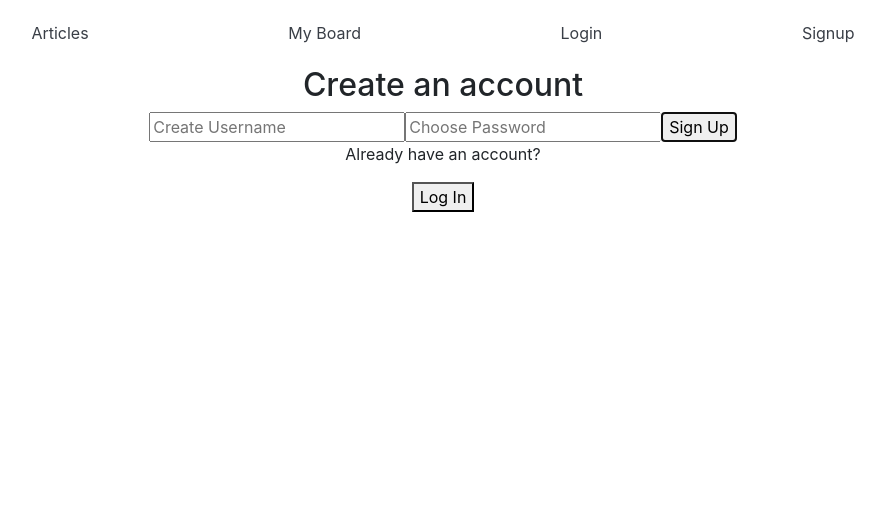
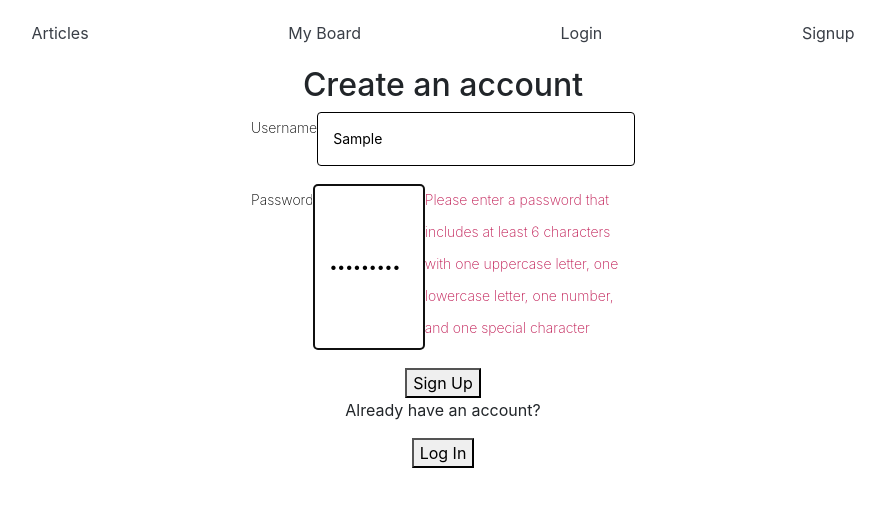
Before and after one commit to FT-BW-Pintereach/front-end, a React (Create React App) app in the folder pintereach/: page /signup in a window 1280 px wide. Both pictures are taken after typing "Sample", "Sample123" into the empty fields and a click on the button "Sign Up". Shown: the top 506 px of the page, without its empty margins (197-1082 px from the left). Built offline with nearby package versions, Linux system fonts and the light colour scheme; no server answers; the HTML template or start-up script is replaced by a standard one.

Commit message:
form validation added
Co-authored-by: vanesa-tamu <60890822+vanesa-tamu@users.noreply.github.com>

```diff
--- a/pintereach/src/App.css
+++ b/pintereach/src/App.css
@@ -58,6 +58,7 @@ div .card-footer{
 }
 
 div .category-card{
+  width: 28%;
   max-width:28%;
   margin:1%;
   padding:5%;
@@ -71,3 +72,9 @@ div .category-card{
   margin-top:8%;
 
 }
+
+.heart-icon{
+  font-size: 1.5rem;
+  color: lightgray;
+
+}
--- a/pintereach/src/App.js
+++ b/pintereach/src/App.js
@@ -35,13 +35,14 @@ function App() {
 		axiosWithAuth()
 			.get(`/categories/${userId}/articles`)
 			.then(res => {
-				// console.log(res.data.art);
+				// console.log("fetch art from cat", res.data.art);
 				dispatch({ type: "FETCH_USERARTICLES", payload: res.data.art });
 			})
 			.catch(err => {
 				console.log(err);
 			});
 	}
+
 
 	return (
 		<Router>
--- a/pintereach/src/components/ArticlesFromCat.js
+++ b/pintereach/src/components/ArticlesFromCat.js
@@ -1,6 +1,9 @@
 import React, { useEffect, useContext } from "react";
 import { ArticlesContext } from "../contexts/ArticlesContext";
-import { Card, CardImg, CardBody, CardTitle, CardFooter } from "reactstrap";
+import { DeleteArticle } from "./DeleteArticle";
+
+import { Card, CardImg, CardBody, CardTitle, CardFooter, Button } from "reactstrap";
+
 
 const ArticlesFromCat = props => {
 
@@ -17,7 +20,9 @@ const ArticlesFromCat = props => {
     const filtered = state.userArticles.filter(item => {
 
         return catId == item.category_id
-    });
+	});
+
+	console.log("userARt", state.userArticles);
 
 	return (
 		<div className="articles-container">
@@ -34,6 +39,7 @@ const ArticlesFromCat = props => {
 							</CardTitle>
 							<CardFooter>
 								<p>{article.author}</p>
+								<DeleteArticle catId={catId}/>
 							</CardFooter>
 						</CardBody>
 					</Card>
@@ -43,10 +49,4 @@ const ArticlesFromCat = props => {
 	);
 };
 
-// title: "Mnuchin to work with Congress on funding package for coronavirus"
-// url: "https://www.wsj.com/articles/g7-finance-ministers-central-bankers-stand-ready-to-cooperate-further-to-address-coronavirus-11583240339"
-// urlToImage: "http://s.marketwatch.com/public/resources/MWimages/MW-GK371_mnuchi_ZG_20180605201729.jpg"
-// user_id: 1
-// author: "Kate Davidson"
-
 export default ArticlesFromCat;
--- a/pintereach/src/components/BoardForm.js
+++ b/pintereach/src/components/BoardForm.js
@@ -7,6 +7,7 @@ import UserCarousel from "./UserCarousel.js";
 import { Collapse, Button, CardBody, Card, Badge } from "reactstrap";
 import "./UserHome.css";
 import { FaRegTrashAlt } from "react-icons/fa";
+import { FaHeart } from "react-icons/fa";
 
 
 function BoardForm(props) {
@@ -23,6 +24,10 @@ function BoardForm(props) {
 	const [isOpen, setIsOpen] = useState(false);
 
 	const toggle = () => setIsOpen(!isOpen);
+
+	const [heart, setHeart] = useState(false);
+
+	const toggleFav = () => setHeart(!heart)
 
 	useEffect(() => {
 		fetchCategories();
@@ -56,11 +61,13 @@ function BoardForm(props) {
 									onClick={() => props.history.push(`/catart/${category.id}`)}
 								>
 									{category.name}
+
 									<br/><Badge className="badge" color="info">{state.userArticles.filter(item => {
 										return category.id == item.category_id;
 									}).length}
 									</Badge>
 								</h4>
+								< FaHeart className="heart-icon" onClick={toggleFav} />
 							</CardBody>
 
 							<Collapse isOpen={isOpen}>
--- a/pintereach/src/components/BoardFormModal.js
+++ b/pintereach/src/components/BoardFormModal.js
@@ -27,8 +27,6 @@ const BoardFormModal = props => {
 	//state for category (i.e. cat) state in this form
 	// const [cat, setCat] = useState({ name: "" });
 
-
-
 	// const changeHandler = e => {
 	// 	setCat({ ...cat, [e.target.name]: e.target.value });
 	// };
@@ -39,7 +37,6 @@ const BoardFormModal = props => {
 	// 	setCat({ name: "" });
 	// };
 	// console.log("category state!", cat);
-
 
 	//data state
 	const { fetchCategories } = useContext(ArticlesContext);
@@ -100,7 +97,6 @@ const BoardFormModal = props => {
 								type="string"
 								value={data.name}
 								onChange={handleInputChange}
-								required
 							/>
 						</FormGroup>
 					</ModalBody>
--- /dev/null
+++ b/pintereach/src/components/DeleteArticle.js
@@ -0,0 +1,41 @@
+import React, { useEffect, useState } from "react";
+import { axiosWithAuth } from "../utils/axiosWithAuth";
+import { Button } from "reactstrap";
+
+export const DeleteArticle = props => {
+
+    const [data, setData] = useState([]);
+
+	useEffect(() => {
+		axiosWithAuth()
+			.get(`articles/${props.catId}`)
+			.then(res => {
+                console.log("fetch all from cat", res.data);
+                setData(res.data)
+            })
+			.catch(err => {
+				console.log(err);
+			});
+	}, []);
+
+    console.log("data", data)
+
+    const id = data.map(article => {
+        return article.id;
+    });
+
+    console.log("id", id);
+
+	const deleteArticle = id => {
+		axiosWithAuth()
+			.delete(`/articles/${id}`)
+			.then(res => {
+				console.log("delete art", res);
+			})
+			.catch(err => {
+				console.log("error", err);
+			});
+	};
+
+	return <Button onClick={deleteArticle}>delete</Button>;
+};
--- a/pintereach/src/components/Login.js
+++ b/pintereach/src/components/Login.js
@@ -1,31 +1,16 @@
-import React, { useState } from "react";
+import React from "react";
 import { axiosWithAuth } from "../utils/axiosWithAuth";
+import { useForm, ErrorMessage } from 'react-hook-form'
+
+import './SignandLog.css'
+const Login = props => {
+	const { register, handleSubmit, errors } = useForm()
 
 
-const Login = props => {
-	const initialState = {
-		username: "",
-		password: ""
-	};
-
-	const [data, setData] = useState(initialState);
-
-	const handleInputChange = event => {
-		setData({
-			...data,
-			[event.target.name]: event.target.value
-		});
-	};
-
-	const handleFormSubmit = event => {
-		event.preventDefault();
+	const onSubmit = value => {
 		axiosWithAuth()
-			.post("/auth/login", {
-				username: data.username,
-				password: data.password
-			})
+			.post("/auth/login", value)
 			.then(res => {
-				// console.log("from login", res);
 				window.localStorage.setItem("token", res.data.token);
 				window.localStorage.setItem("id", res.data.id);
 				props.history.push("/articles");
@@ -33,33 +18,40 @@ const Login = props => {
 			})
 			.catch(error => {
 				console.log(error);
-				setData(initialState);
 			});
 	};
 
 	return (
 		<div>
 			<h2>Log in to start browsing articles</h2>
-			<form onSubmit={handleFormSubmit}>
+			<form onSubmit={handleSubmit(onSubmit)}  className='form-sign'>
+				<label>
+					Username
 					<input
 						type="string"
 						placeholder="Username"
-					value={data.username}
 						name="username"
 						id="username"
-					onChange={handleInputChange}
-					required
+						ref={register({
+							required: 'Required'
+						  })}
 					/>
+				<ErrorMessage errors={errors} name='username' as='p' className='login-err'/>
+				</label>
 
+				<label>
+					Password
 					<input
 						type="password"
 						placeholder="Password"
-					value={data.password}
 						name="password"
 						id="password"
-					onChange={handleInputChange}
-					required
+						ref={register({
+							required: 'Required'
+						  })}
 					/>
+					<ErrorMessage errors={errors} name='password' as='p' className='login-err'/>
+				</label>
 
 				<button type="submit">Log In</button>
 			</form>
--- /dev/null
+++ b/pintereach/src/components/SignandLog.css
@@ -0,0 +1,37 @@
+.signup-err {
+	color: #bf1650;
+}
+
+.login-err {
+	color: #bf1650;
+}
+
+.form-sign {
+	width: 100%;
+	margin: 0 auto;
+	display: flex;
+	flex-wrap: wrap;
+	flex-direction: column;
+	align-items: center;
+}
+
+input {
+	display: block;
+	box-sizing: border-box;
+	width: 100%;
+	border-radius: 4px;
+	border: 1px solid black;
+	padding: 10px 15px;
+	margin-bottom: 10px;
+	font-size: 14px;
+}
+
+label {
+	width: 30%;
+	line-height: 2rem;
+	text-align: left;
+	display: flex;
+	color: black;
+	font-size: 14px;
+	font-weight: 200;
+}
--- a/pintereach/src/components/Signup.js
+++ b/pintereach/src/components/Signup.js
@@ -1,75 +1,86 @@
 import React, { useState } from "react";
 import { axiosWithAuth } from "../utils/axiosWithAuth";
-import { useForm } from 'react-hook-form'
+import { useForm, ErrorMessage } from "react-hook-form";
+import "./SignandLog.css";
 const Signup = props => {
+	const { register, handleSubmit, errors } = useForm();
 
-	const { register, handleSubmit, errors } = useForm();
-	//const onSubmit = () => {}
-
-
-	const initialState = {
-		username: "",
-		password: ""
-	};
-
-	const [data, setData] = useState(initialState);
-
-	const handleInputChange = event => {
-		setData({
-			...data,
-			[event.target.name]: event.target.value
-		});
-	};
-
-	const handleFormSubmit = event => {
-		event.preventDefault();
+	const onSubmit = value => {
 		axiosWithAuth()
-			.post("/auth/register", {
-				username: data.username,
-				password: data.password
-			})
+			.post("/auth/register", value)
 			.then(res => {
-				console.log("from signup", res);
+				console.log("from signup!!", res);
+				// alert("successfully registered!");
 				window.localStorage.setItem("token", res.data.token);
-				// window.localStorage.setItem("id", res.data.id);
 				props.history.push("/");
-				// setData(initialState);
 			})
 			.catch(error => {
 				console.log(error);
-				setData(initialState);
 			});
 	};
 
 	return (
 		<div>
 			<h2>Create an account</h2>
-			<form onSubmit={handleFormSubmit}>
+			<form onSubmit={handleSubmit(onSubmit)} className="form-sign">
+				<label>
+					Username
 					<input
 						type="string"
 						placeholder="Create Username"
-					value={data.username}
 						name="username"
 						id="username"
-					onChange={handleInputChange}
-					required
+						ref={register({
+							required: "Required",
+							pattern: {
+								value: /^[a-z0-9_-]{3,16}$/gi,
+								message: "Please enter a minimum length of 3"
+							}
+						})}
 					/>
+					<ErrorMessage
+						errors={errors}
+						name="username"
+						as="p"
+						className="signup-err"
+					/>
+				</label>
 
+				<label>
+					Password
 					<input
 						type="password"
 						placeholder="Choose Password"
-					value={data.password}
 						name="password"
 						id="password"
-					onChange={handleInputChange}
-					required
+						ref={register({
+							required: "Required",
+							pattern: {
+								value: /(?=^.{6,}$)((?=.*\w)(?=.*[A-Z])(?=.*[a-z])(?=.*[0-9])(?=.*[|!"$%&\/\(\)\?\^\'\\\+\-\*]))^.*/,
+								message:
+									"Please enter a password that includes at least 6 characters with one uppercase letter, one lowercase letter, one number, and one special character"
+							}
+						})}
 					/>
-
+					<ErrorMessage
+						errors={errors}
+						name="password"
+						as="p"
+						className="signup-err"
+					/>
+				</label>
 				<button type="submit">Sign Up</button>
 			</form>
+
 			<footer>
 				<p>Already have an account?</p>
-                <button onClick={() => { props.history.push("/") }}>Log In</button>
+				<button
+					onClick={() => {
+						props.history.push("/");
+					}}
+				>
+					Log In
+				</button>
 			</footer>
 		</div>
 	);
--- a/pintereach/src/reducers/Reducer.js
+++ b/pintereach/src/reducers/Reducer.js
@@ -16,6 +16,11 @@ export const Reducer = (state, action) => {
                 ...state,
                 userArticles: [...action.payload]
             }
+        // case "FETCH_ALL_ART":
+        //     return {
+        //         ...state,
+        //         allArtFromCat: [...action.payload]
+        //     }
         default: return state;
     }
 }
@@ -23,5 +28,6 @@ export const Reducer = (state, action) => {
 export const appState = {
     categories: [],
     articles: [],
-    userArticles: []
+    userArticles: [],
+    // allArtFromCat: []
 }
```
Lines whose indentation alone changed are shown as unchanged.
